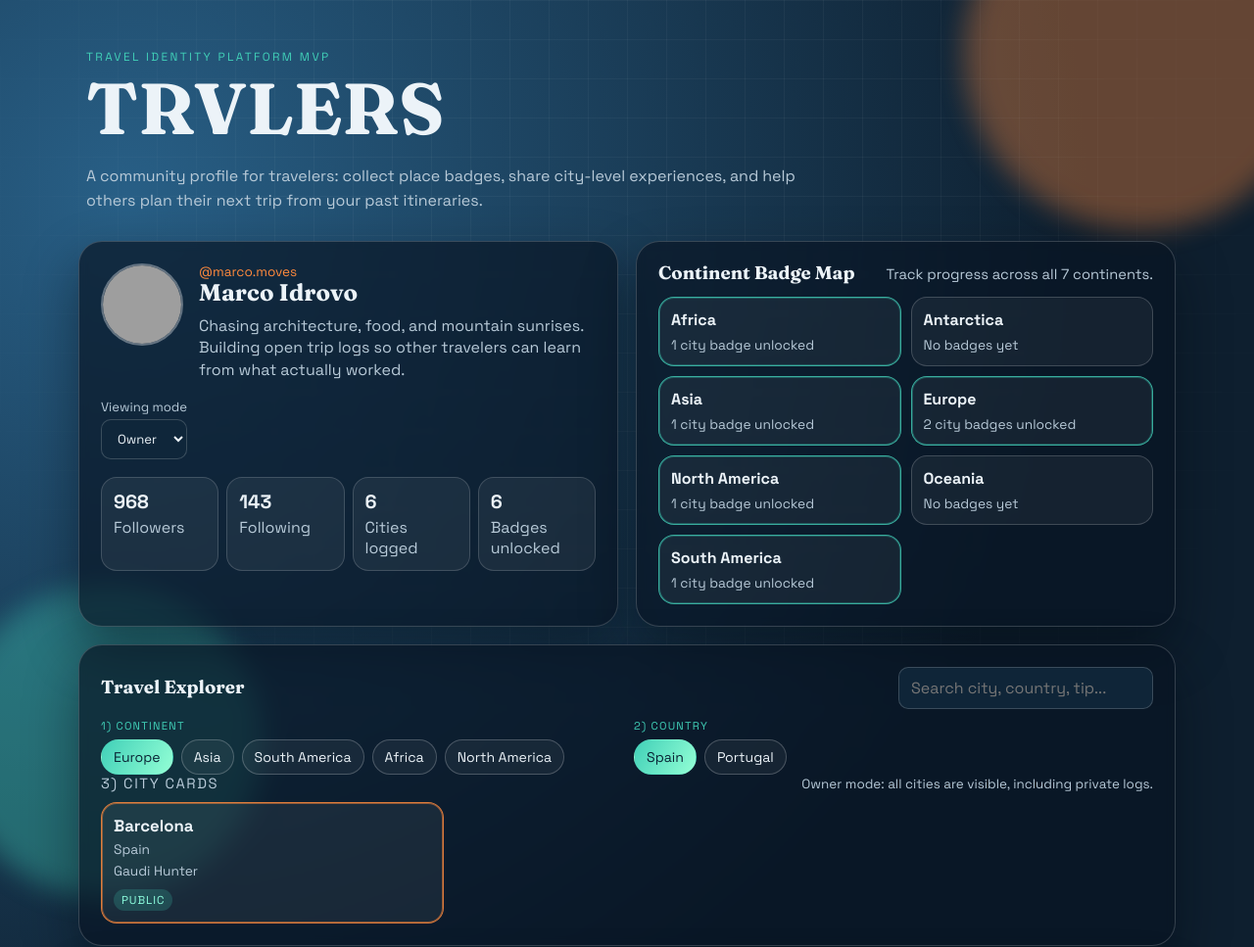
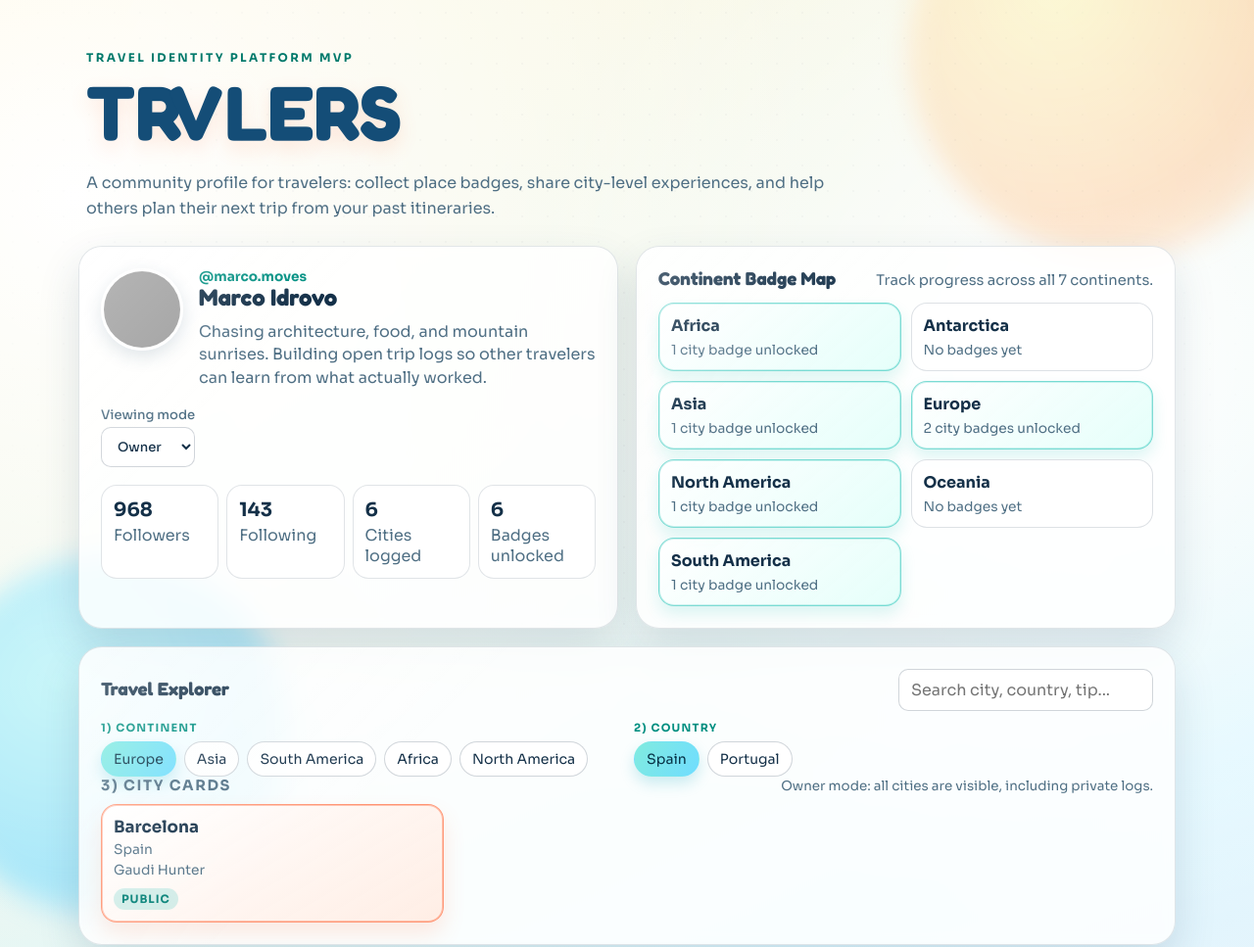
Before and after one commit to marcoidrovoo/TRVLERS, a plain HTML site: page index.html in a window 1280 px wide. Shown: the top 967 px of the page at 98% size. Drawn offline with Linux system fonts and the light colour scheme; grey boxes are pictures that could not be loaded.

Commit message:
Refresh UI aesthetic: bright, playful travel theme

```diff
--- a/index.html
+++ b/index.html
@@ -7,7 +7,7 @@
     <link rel="preconnect" href="https://fonts.googleapis.com" />
     <link rel="preconnect" href="https://fonts.gstatic.com" crossorigin />
     <link
-      href="https://fonts.googleapis.com/css2?family=Fraunces:opsz,wght@9..144,500;9..144,700&family=Space+Grotesk:wght@400;500;700&display=swap"
+      href="https://fonts.googleapis.com/css2?family=Fredoka:wght@500;600;700&family=Sora:wght@400;500;700&display=swap"
       rel="stylesheet"
     />
     <link rel="stylesheet" href="styles.css" />
--- a/styles.css
+++ b/styles.css
@@ -1,13 +1,17 @@
 :root {
-  --bg: #0e1f2f;
-  --bg-soft: #173752;
-  --ink: #ecf3f8;
-  --muted: #b8cad8;
-  --accent: #ff8a3d;
-  --accent-2: #41d0b8;
-  --card: rgba(8, 20, 34, 0.68);
-  --border: rgba(255, 255, 255, 0.18);
-  --shadow: 0 24px 54px rgba(3, 8, 15, 0.45);
+  --bg-top: #fff6d7;
+  --bg-mid: #def7ff;
+  --bg-bottom: #ffe8f0;
+  --ink: #143048;
+  --muted: #4f6f84;
+  --accent: #ff7043;
+  --accent-2: #00b8a9;
+  --accent-3: #ffd166;
+  --accent-4: #6dd9ff;
+  --card: rgba(255, 255, 255, 0.82);
+  --card-strong: rgba(255, 255, 255, 0.93);
+  --border: rgba(20, 48, 72, 0.12);
+  --shadow: 0 18px 42px rgba(37, 75, 104, 0.15);
   --radius-lg: 24px;
   --radius-md: 16px;
   --radius-sm: 10px;
@@ -19,12 +23,12 @@
 
 body {
   margin: 0;
-  font-family: "Space Grotesk", sans-serif;
+  font-family: "Sora", sans-serif;
   color: var(--ink);
   min-height: 100vh;
-  background: radial-gradient(circle at 10% 10%, #285f86 0%, var(--bg) 46%),
-    radial-gradient(circle at 90% 20%, #20475e 0%, transparent 40%),
-    linear-gradient(140deg, #081521 0%, #10273a 100%);
+  background: radial-gradient(circle at 6% 10%, #ffffff 0%, transparent 36%),
+    radial-gradient(circle at 88% 18%, #ffffff 0%, transparent 30%),
+    linear-gradient(155deg, var(--bg-top) 0%, var(--bg-mid) 52%, var(--bg-bottom) 100%);
   position: relative;
   overflow-x: hidden;
 }
@@ -32,10 +36,11 @@ body {
 .bg-grid {
   position: fixed;
   inset: 0;
-  background-image: linear-gradient(rgba(255, 255, 255, 0.04) 1px, transparent 1px),
-    linear-gradient(90deg, rgba(255, 255, 255, 0.04) 1px, transparent 1px);
-  background-size: 40px 40px;
-  mask-image: radial-gradient(circle at 50% 30%, black 40%, transparent 85%);
+  background-image: radial-gradient(rgba(20, 48, 72, 0.06) 1.25px, transparent 1.25px),
+    linear-gradient(rgba(255, 255, 255, 0.45), rgba(255, 255, 255, 0.45));
+  background-size: 26px 26px, 100% 100%;
+  opacity: 0.44;
+  mask-image: radial-gradient(circle at 50% 35%, black 45%, transparent 92%);
   pointer-events: none;
 }
 
@@ -43,32 +48,32 @@ body {
   position: fixed;
   border-radius: 50%;
   filter: blur(14px);
-  opacity: 0.36;
+  opacity: 0.5;
   pointer-events: none;
 }
 
 .orb-1 {
-  width: 360px;
-  height: 360px;
-  background: #ff8a3d;
-  top: -140px;
-  right: -80px;
-  animation: floatA 14s ease-in-out infinite;
+  width: 420px;
+  height: 420px;
+  background: radial-gradient(circle at 35% 35%, #fff6b0 0%, #ffc48f 62%, transparent 100%);
+  top: -170px;
+  right: -90px;
+  animation: floatA 13s ease-in-out infinite;
 }
 
 .orb-2 {
-  width: 320px;
-  height: 320px;
-  background: #41d0b8;
-  bottom: -130px;
-  left: -70px;
-  animation: floatB 17s ease-in-out infinite;
+  width: 370px;
+  height: 370px;
+  background: radial-gradient(circle at 35% 35%, #9ff3ff 0%, #6cd8ff 60%, transparent 100%);
+  bottom: -150px;
+  left: -90px;
+  animation: floatB 16s ease-in-out infinite;
 }
 
 .hero {
   width: min(1120px, 94vw);
-  margin: 42px auto 28px;
-  padding: 8px 8px 0;
+  margin: 42px auto 26px;
+  padding: 10px 8px 0;
   position: relative;
   z-index: 2;
 }
@@ -76,29 +81,32 @@ body {
 .eyebrow {
   text-transform: uppercase;
   letter-spacing: 0.2em;
-  color: var(--accent-2);
+  color: #00796b;
   font-size: 0.74rem;
   margin: 0;
+  font-weight: 600;
 }
 
 h1,
 h2,
 h3 {
-  font-family: "Fraunces", serif;
+  font-family: "Fredoka", sans-serif;
   margin: 0;
   line-height: 1.1;
 }
 
 h1 {
-  font-size: clamp(2.4rem, 6vw, 4.6rem);
+  font-size: clamp(2.6rem, 6.2vw, 4.9rem);
   margin-top: 6px;
+  color: #144d77;
+  text-shadow: 0 8px 20px rgba(255, 112, 67, 0.15);
 }
 
 .subtitle {
   max-width: 760px;
   color: var(--muted);
   margin: 16px 0 0;
-  line-height: 1.55;
+  line-height: 1.58;
 }
 
 .layout {
@@ -115,9 +123,19 @@ h1 {
   background: var(--card);
   border: 1px solid var(--border);
   border-radius: var(--radius-lg);
-  backdrop-filter: blur(5px);
+  backdrop-filter: blur(6px);
   box-shadow: var(--shadow);
   padding: 22px;
+  position: relative;
+  overflow: hidden;
+}
+
+.panel::after {
+  content: "";
+  position: absolute;
+  inset: 0;
+  background: linear-gradient(135deg, rgba(255, 255, 255, 0.28), transparent 32%);
+  pointer-events: none;
 }
 
 .profile {
@@ -144,19 +162,21 @@ h1 {
   height: 84px;
   border-radius: 50%;
   object-fit: cover;
-  border: 2px solid rgba(255, 255, 255, 0.35);
+  border: 3px solid rgba(255, 255, 255, 0.92);
+  box-shadow: 0 6px 18px rgba(37, 75, 104, 0.17);
 }
 
 .tag {
   margin: 0;
-  color: var(--accent);
+  color: #008f81;
   font-size: 0.85rem;
+  font-weight: 600;
 }
 
 .bio {
   color: var(--muted);
   margin: 10px 0 0;
-  line-height: 1.4;
+  line-height: 1.45;
 }
 
 .mode-wrap {
@@ -173,16 +193,24 @@ h1 {
   gap: 4px;
   color: var(--muted);
   font-size: 0.82rem;
+  font-weight: 500;
 }
 
 select,
 input {
-  border: 1px solid var(--border);
+  border: 1px solid rgba(20, 48, 72, 0.2);
   border-radius: var(--radius-sm);
-  background: rgba(16, 39, 58, 0.95);
+  background: rgba(255, 255, 255, 0.92);
   color: var(--ink);
   padding: 10px 12px;
   font: inherit;
+}
+
+select:focus,
+input:focus,
+button:focus-visible {
+  outline: 2px solid rgba(0, 184, 169, 0.4);
+  outline-offset: 2px;
 }
 
 input {
@@ -196,14 +224,26 @@ input {
   font: inherit;
   font-weight: 700;
   cursor: pointer;
-  color: #082131;
-  background: linear-gradient(120deg, var(--accent), #ffc76f);
+  color: #103246;
+  background: linear-gradient(122deg, #ffd166, #ff9b56 55%, #ff7043 100%);
+  box-shadow: 0 7px 16px rgba(255, 127, 80, 0.28);
+  transition: transform 180ms ease, box-shadow 180ms ease;
+}
+
+.btn:hover {
+  transform: translateY(-1px) scale(1.01);
+  box-shadow: 0 10px 18px rgba(255, 127, 80, 0.34);
 }
 
 .btn.ghost {
-  background: rgba(255, 255, 255, 0.08);
+  background: rgba(255, 255, 255, 0.74);
   color: var(--ink);
-  border: 1px solid rgba(255, 255, 255, 0.24);
+  border: 1px solid rgba(20, 48, 72, 0.18);
+  box-shadow: none;
+}
+
+.btn.ghost:hover {
+  background: rgba(255, 255, 255, 0.95);
 }
 
 .btn.small {
@@ -219,8 +259,8 @@ input {
 }
 
 .social-metrics article {
-  background: rgba(255, 255, 255, 0.06);
-  border: 1px solid rgba(255, 255, 255, 0.16);
+  background: var(--card-strong);
+  border: 1px solid rgba(20, 48, 72, 0.13);
   border-radius: var(--radius-md);
   padding: 12px;
 }
@@ -260,7 +300,8 @@ input {
   text-transform: uppercase;
   letter-spacing: 0.11em;
   font-size: 0.7rem;
-  color: var(--accent-2);
+  color: #008f81;
+  font-weight: 600;
 }
 
 .badge-grid {
@@ -271,9 +312,9 @@ input {
 
 .badge {
   border-radius: var(--radius-md);
-  border: 1px solid rgba(255, 255, 255, 0.18);
+  border: 1px solid rgba(20, 48, 72, 0.14);
   padding: 12px;
-  background: rgba(255, 255, 255, 0.05);
+  background: rgba(255, 255, 255, 0.9);
 }
 
 .badge h4 {
@@ -288,8 +329,9 @@ input {
 }
 
 .badge.unlocked {
-  border-color: rgba(65, 208, 184, 0.8);
-  box-shadow: inset 0 0 0 1px rgba(65, 208, 184, 0.3);
+  border-color: rgba(0, 184, 169, 0.5);
+  box-shadow: inset 0 0 0 1px rgba(0, 184, 169, 0.18), 0 8px 16px rgba(0, 184, 169, 0.14);
+  background: linear-gradient(140deg, rgba(255, 255, 255, 0.95), rgba(227, 255, 250, 0.9));
 }
 
 .filters {
@@ -305,20 +347,27 @@ input {
 }
 
 .chip {
-  border: 1px solid rgba(255, 255, 255, 0.22);
-  background: rgba(255, 255, 255, 0.05);
+  border: 1px solid rgba(20, 48, 72, 0.2);
+  background: rgba(255, 255, 255, 0.88);
   color: var(--ink);
   border-radius: 999px;
   padding: 8px 12px;
   font: inherit;
   font-size: 0.88rem;
   cursor: pointer;
+  transition: transform 150ms ease, background 150ms ease, border-color 150ms ease;
+}
+
+.chip:hover {
+  transform: translateY(-1px);
+  border-color: rgba(0, 184, 169, 0.4);
 }
 
 .chip.active {
   border-color: transparent;
-  color: #092334;
-  background: linear-gradient(120deg, var(--accent-2), #93ffd5);
+  color: #073246;
+  background: linear-gradient(122deg, #80ebdf, #70ddff);
+  box-shadow: 0 7px 15px rgba(0, 162, 184, 0.2);
 }
 
 .note {
@@ -334,21 +383,23 @@ input {
 
 .city-card {
   border-radius: var(--radius-md);
-  border: 1px solid rgba(255, 255, 255, 0.16);
-  background: rgba(255, 255, 255, 0.06);
+  border: 1px solid rgba(20, 48, 72, 0.14);
+  background: rgba(255, 255, 255, 0.9);
   padding: 12px;
-  transition: transform 180ms ease, border-color 180ms ease;
+  transition: transform 180ms ease, border-color 180ms ease, box-shadow 180ms ease;
   cursor: pointer;
 }
 
 .city-card:hover {
   transform: translateY(-2px);
-  border-color: rgba(255, 255, 255, 0.34);
+  border-color: rgba(0, 184, 169, 0.35);
+  box-shadow: 0 10px 20px rgba(43, 87, 121, 0.12);
 }
 
 .city-card.active {
-  border-color: rgba(255, 138, 61, 0.85);
-  box-shadow: inset 0 0 0 1px rgba(255, 138, 61, 0.5);
+  border-color: rgba(255, 112, 67, 0.7);
+  box-shadow: inset 0 0 0 1px rgba(255, 112, 67, 0.38), 0 12px 22px rgba(255, 112, 67, 0.15);
+  background: linear-gradient(150deg, rgba(255, 255, 255, 0.96), rgba(255, 236, 226, 0.9));
 }
 
 .city-card h4 {
@@ -370,21 +421,22 @@ input {
   padding: 4px 8px;
   text-transform: uppercase;
   letter-spacing: 0.08em;
+  font-weight: 600;
 }
 
 .privacy-pill.public {
-  background: rgba(65, 208, 184, 0.2);
-  color: #8effdf;
+  background: rgba(0, 184, 169, 0.18);
+  color: #007f75;
 }
 
 .privacy-pill.followers {
-  background: rgba(255, 138, 61, 0.2);
-  color: #ffc993;
+  background: rgba(255, 112, 67, 0.2);
+  color: #c24a24;
 }
 
 .privacy-pill.private {
-  background: rgba(255, 255, 255, 0.14);
-  color: #d0dee8;
+  background: rgba(20, 48, 72, 0.12);
+  color: #345169;
 }
 
 .city-header {
@@ -403,8 +455,9 @@ input {
 
 .city-meta span {
   font-size: 0.8rem;
-  color: var(--muted);
-  background: rgba(255, 255, 255, 0.08);
+  color: #2d4d66;
+  background: rgba(255, 255, 255, 0.9);
+  border: 1px solid rgba(20, 48, 72, 0.1);
   padding: 5px 8px;
   border-radius: 999px;
 }
@@ -421,7 +474,7 @@ input {
   height: 160px;
   object-fit: cover;
   border-radius: 12px;
-  border: 1px solid rgba(255, 255, 255, 0.15);
+  border: 1px solid rgba(20, 48, 72, 0.1);
 }
 
 .columns {
@@ -432,8 +485,8 @@ input {
 }
 
 .list-card {
-  background: rgba(255, 255, 255, 0.05);
-  border: 1px solid rgba(255, 255, 255, 0.16);
+  background: rgba(255, 255, 255, 0.9);
+  border: 1px solid rgba(20, 48, 72, 0.12);
   border-radius: 14px;
   padding: 12px;
 }
@@ -459,7 +512,7 @@ input {
 .itinerary-day h5 {
   margin: 0 0 6px;
   font-size: 0.92rem;
-  color: var(--accent);
+  color: #d75833;
 }
 
 .planner-actions {
@@ -474,8 +527,8 @@ input {
 
 .plan-card {
   border-radius: var(--radius-md);
-  border: 1px solid rgba(255, 255, 255, 0.16);
-  background: rgba(255, 255, 255, 0.05);
+  border: 1px solid rgba(20, 48, 72, 0.12);
+  background: rgba(255, 255, 255, 0.9);
   padding: 12px;
 }
 
@@ -490,11 +543,12 @@ input {
 }
 
 .empty {
-  border: 1px dashed rgba(255, 255, 255, 0.24);
+  border: 1px dashed rgba(20, 48, 72, 0.25);
   border-radius: var(--radius-md);
   padding: 16px;
   color: var(--muted);
   text-align: center;
+  background: rgba(255, 255, 255, 0.75);
 }
 
 .reveal {
@@ -504,19 +558,19 @@ input {
 }
 
 .delay-1 {
-  animation-delay: 70ms;
+  animation-delay: 80ms;
 }
 
 .delay-2 {
-  animation-delay: 130ms;
+  animation-delay: 150ms;
 }
 
 .delay-3 {
-  animation-delay: 190ms;
+  animation-delay: 220ms;
 }
 
 .delay-4 {
-  animation-delay: 250ms;
+  animation-delay: 290ms;
 }
 
 @keyframes reveal {
@@ -532,7 +586,7 @@ input {
     transform: translate(0, 0);
   }
   50% {
-    transform: translate(-20px, 18px);
+    transform: translate(-24px, 14px);
   }
 }
 
@@ -542,7 +596,7 @@ input {
     transform: translate(0, 0);
   }
   50% {
-    transform: translate(28px, -20px);
+    transform: translate(26px, -18px);
   }
 }
 
```
